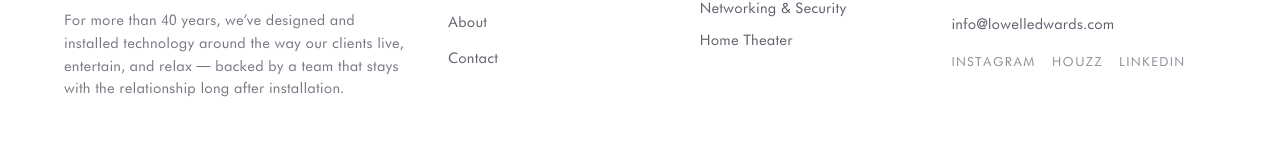
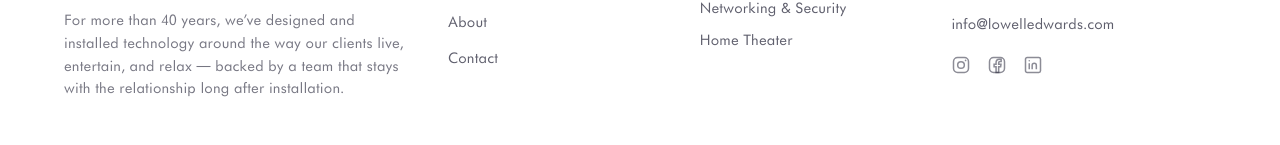
Before and after one commit to atvantiq1/lowelledwards_homeintegration, a Next.js app: page / in a window 1280 px wide. Shown: the part 8037-8182 px from the top of the page. Built offline with nearby package versions, Linux system fonts and the light colour scheme.

Commit message:
footer links

```diff
--- a/src/components/layout/Footer.tsx
+++ b/src/components/layout/Footer.tsx
@@ -18,9 +18,39 @@ const SERVICES = [
 ];
 
 const SOCIAL_LINKS = [
-  { label: "Instagram", href: "#" },
-  { label: "Houzz", href: "#" },
-  { label: "LinkedIn", href: "#" },
+  {
+    label: "Instagram",
+    href: "#",
+    icon: (
+      <svg viewBox="0 0 24 24" fill="none" stroke="currentColor" strokeWidth="1.8">
+        <rect x="3" y="3" width="18" height="18" rx="5" />
+        <circle cx="12" cy="12" r="4" />
+        <circle cx="17.5" cy="6.5" r="1" fill="currentColor" stroke="none" />
+      </svg>
+    ),
+  },
+  {
+    label: "Facebook",
+    href: "#",
+    icon: (
+      <svg viewBox="0 0 24 24" fill="none" stroke="currentColor" strokeWidth="1.8">
+        <rect x="3" y="3" width="18" height="18" rx="5" />
+        <path d="M14 21v-7h2.4l.4-3H14V9.2c0-.87.24-1.46 1.5-1.46H17V5.14C16.73 5.1 15.8 5 14.72 5 12.46 5 10.9 6.4 10.9 8.94V11H8.5v3h2.4v7Z" />
+      </svg>
+    ),
+  },
+  {
+    label: "LinkedIn",
+    href: "#",
+    icon: (
+      <svg viewBox="0 0 24 24" fill="none" stroke="currentColor" strokeWidth="1.8">
+        <rect x="3" y="3" width="18" height="18" rx="2" />
+        <line x1="7.5" y1="10" x2="7.5" y2="17" />
+        <circle cx="7.5" cy="6.8" r="0.9" fill="currentColor" stroke="none" />
+        <path d="M11 17v-4.5c0-1.4 1-2.5 2.5-2.5s2.5 1.1 2.5 2.5V17" />
+      </svg>
+    ),
+  },
 ];
 
 export default function Footer() {
@@ -109,9 +139,10 @@ export default function Footer() {
                 <a
                   key={social.label}
                   href={social.href}
-                  className="font-body text-xs uppercase tracking-widest text-cream/50 transition-colors duration-300 hover:text-gold"
+                  aria-label={social.label}
+                  className="text-cream/50 transition-colors duration-300 hover:text-gold"
                 >
-                  {social.label}
+                  <span className="block h-5 w-5">{social.icon}</span>
                 </a>
               ))}
             </li>
```
